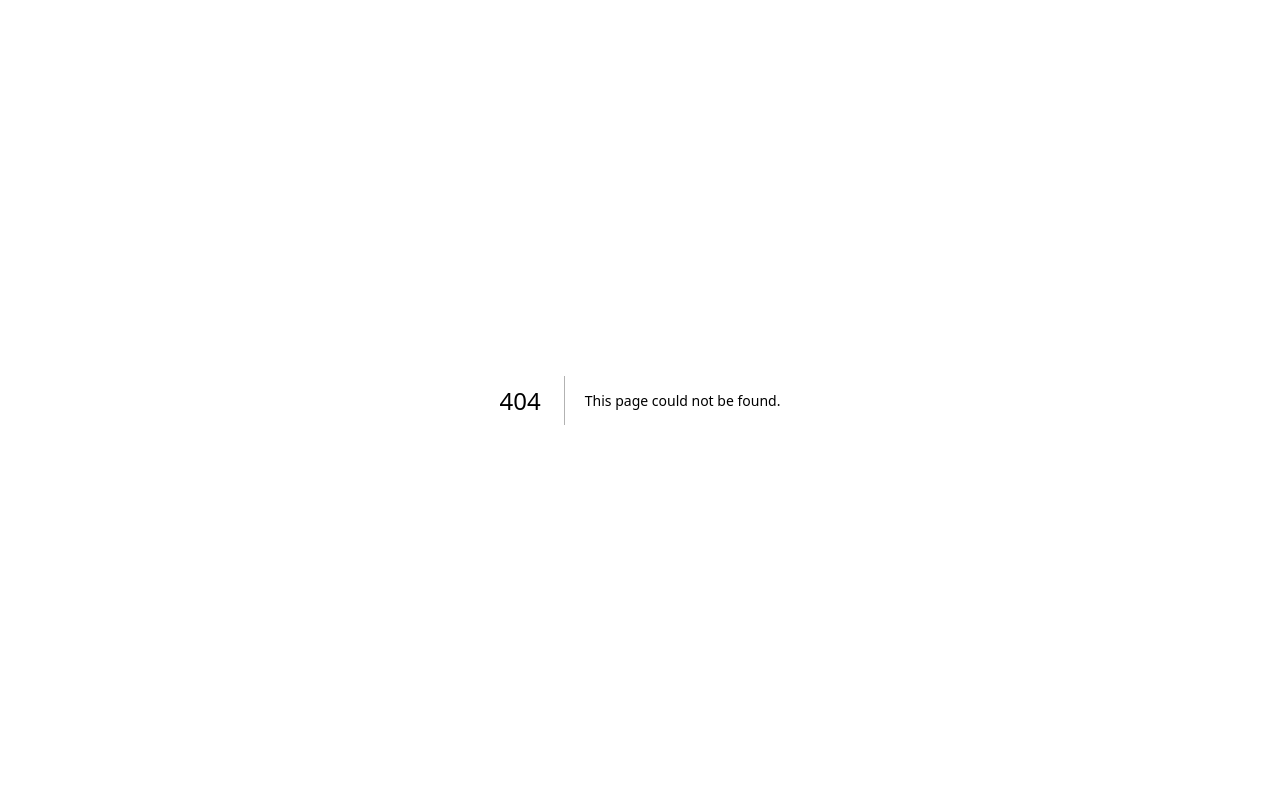
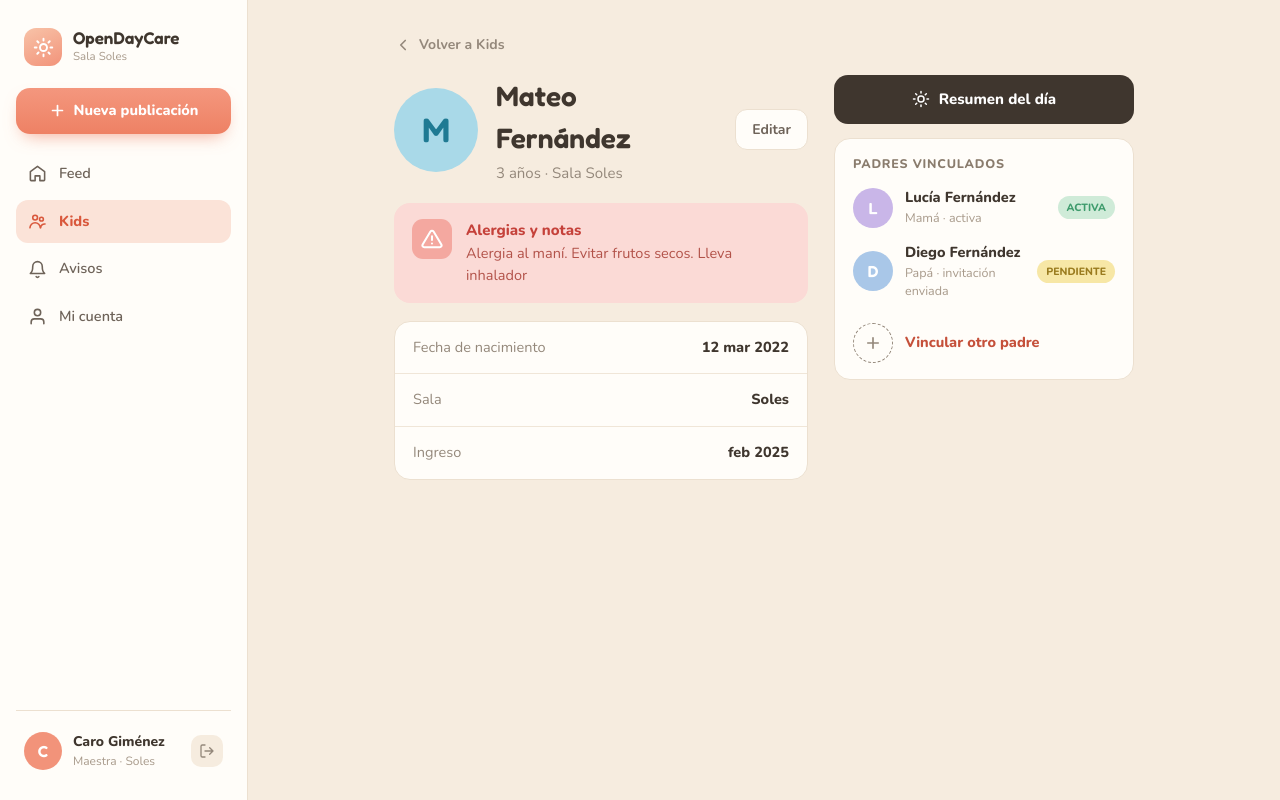
Before and after one commit to Alejandro959521/open-daycare, a Next.js app: page /kids/1 in a window 1280 px wide. Before the commit this address had no page. Built offline with nearby package versions, Linux system fonts and the light colour scheme.

Commit message:
Rename "Niños" to "Kids" in sidebar navigation and add KidProfilePage component for detailed child profiles

```diff
--- /dev/null
+++ b/app/kids/[id]/page.tsx
@@ -0,0 +1,94 @@
+import Link from "next/link";
+import { notFound } from "next/navigation";
+import { getKidById } from "@/app/data/kids";
+import Sidebar from "@/components/sidebar";
+import AllergiesCard from "@/components/allergies-card";
+import ProfileInfo from "@/components/profile-info";
+import DaySummaryButton from "@/components/day-summary-button";
+import LinkedParents from "@/components/linked-parents";
+
+interface PageProps {
+  params: Promise<{ id: string }>;
+}
+
+export default async function KidProfilePage({ params }: PageProps) {
+  const { id } = await params;
+  const kid = getKidById(id);
+
+  if (!kid) {
+    notFound();
+  }
+
+  return (
+    <div className="flex min-h-screen flex-col bg-cream lg:flex-row">
+      <Sidebar active="ninos" />
+      <main className="min-w-0 flex-1 overflow-y-auto lg:h-screen">
+        <div className="mx-auto w-full max-w-[820px] px-10 pb-20 pt-[34px]">
+          <Link
+            href="/kids"
+            className="mb-5 flex items-center gap-[7px] text-[14px] font-bold text-muted-200"
+          >
+            <svg
+              width="18"
+              height="18"
+              viewBox="0 0 24 24"
+              fill="none"
+              stroke="currentColor"
+              strokeWidth="2.2"
+              strokeLinecap="round"
+              strokeLinejoin="round"
+            >
+              <path d="m15 18-6-6 6-6" />
+            </svg>
+            Volver a Kids
+          </Link>
+
+          <div className="flex flex-wrap gap-[26px]">
+            <div className="flex min-w-[300px] flex-1 flex-col gap-[18px]">
+              <div className="flex items-center gap-[18px]">
+                <div
+                  className="flex h-[84px] w-[84px] flex-none items-center justify-center rounded-full font-display text-[34px] font-semibold"
+                  style={{
+                    backgroundColor: kid.colorAvatar.bg,
+                    color: kid.colorAvatar.textColor,
+                  }}
+                >
+                  {kid.inicial}
+                </div>
+                <div className="flex-1">
+                  <h1 className="font-display text-[28px] font-semibold text-ink">
+                    {kid.nombre}
+                  </h1>
+                  <p className="mt-[3px] text-[15px] text-muted-200">
+                    {kid.edad} años · Sala {kid.sala}
+                  </p>
+                </div>
+                <a
+                  href="/add-kid"
+                  className="rounded-[12px] border-[1.5px] border-line-200 bg-surface px-4 py-[9px] text-[14px] font-bold text-muted-400"
+                >
+                  Editar
+                </a>
+              </div>
+
+              {kid.alergias.length > 0 && (
+                <AllergiesCard alergias={kid.alergias} />
+              )}
+
+              <ProfileInfo
+                fechaNacimiento={kid.fechaNacimiento}
+                sala={kid.sala}
+                ingreso={kid.ingreso}
+              />
+            </div>
+
+            <div className="flex w-[300px] flex-none flex-col gap-[14px]">
+              <DaySummaryButton />
+              <LinkedParents padres={kid.padres} />
+            </div>
+          </div>
+        </div>
+      </main>
+    </div>
+  );
+}
--- a/components/sidebar.tsx
+++ b/components/sidebar.tsx
@@ -40,8 +40,8 @@ const NAV_ITEMS: NavItem[] = [
   },
   {
     key: "ninos",
-    label: "Niños",
-    href: "/ninos",
+    label: "Kids",
+    href: "/kids",
     icon: (
       <svg
         width="19"
```
